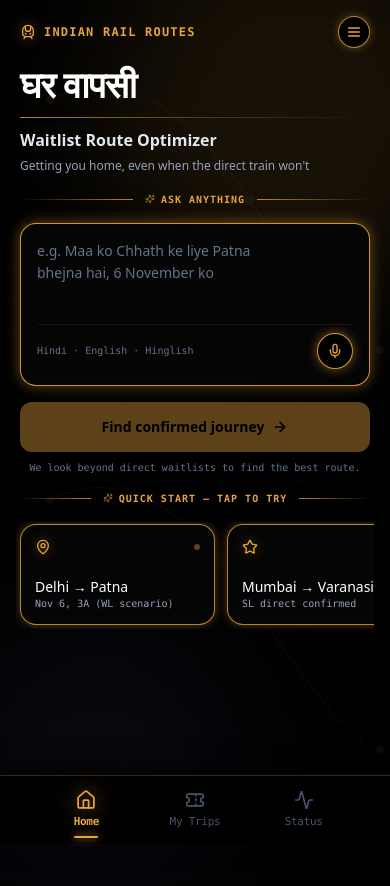
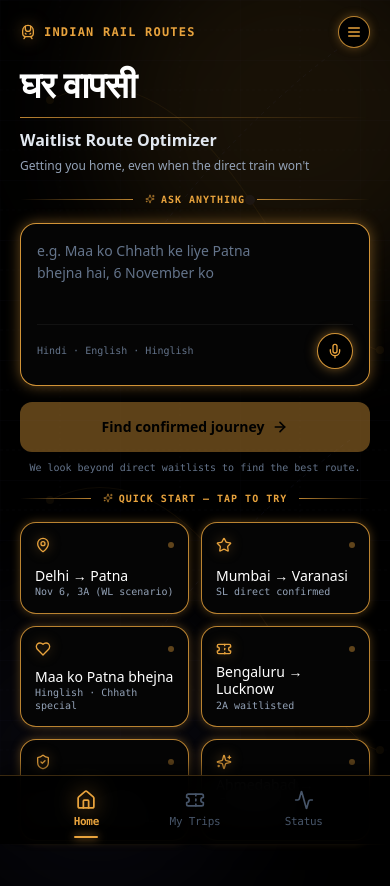
Before and after one commit to hdnanda/waitlist-route-optimizer, a Next.js app: page / in a window 390 px wide. Shown: the top 886 px of the page. Built offline with nearby package versions, Linux system fonts and the light colour scheme.

Commit message:
style: clean up quick start grid and styles

```diff
--- a/src/app/globals.css
+++ b/src/app/globals.css
@@ -53,12 +53,3 @@ body {
 .neon-glow-text {
   text-shadow: 0 0 10px rgba(232, 163, 61, 0.5);
 }
-
-/* Hide scrollbar for clean touch swipe */
-.no-scrollbar::-webkit-scrollbar {
-  display: none;
-}
-.no-scrollbar {
-  -ms-overflow-style: none;
-  scrollbar-width: none;
-}
--- a/src/app/page.tsx
+++ b/src/app/page.tsx
@@ -507,10 +507,10 @@ export default function HomePage() {
               </div>
             </section>
 
-            {/* ── Quick Start: Horizontal Scroll on Mobile (< md), 2-Col Grid on Desktop (md+) ── */}
+            {/* ── Quick Start 2x3 Grid (Below Search) ────────────────────────── */}
             <section className="mt-3">
               <GlowingSectionDivider title="QUICK START — TAP TO TRY" />
-              <div className="flex overflow-x-auto no-scrollbar gap-3 my-1 pb-1 pt-0.5 -mx-1 px-1 md:grid md:grid-cols-2 md:gap-3 md:overflow-visible md:pb-0 md:mx-0 md:px-0">
+              <div className="grid grid-cols-2 gap-3 my-1">
                 {EXAMPLE_CHIPS.map((chip) => {
                   const Icon = chip.icon;
                   return (
@@ -519,7 +519,7 @@ export default function HomePage() {
                       type="button"
                       onClick={() => void handleSearch(chip.input)}
                       disabled={loading}
-                      className="w-[195px] shrink-0 md:w-full md:shrink bg-[#050505] hover:bg-[#0A0A0A] rounded-2xl p-3.5 border border-[#E8A33D]/80 shadow-[0_0_10px_rgba(232,163,61,0.35)] hover:shadow-[0_0_18px_rgba(232,163,61,0.65),inset_0_0_10px_rgba(232,163,61,0.15)] flex flex-col justify-between cursor-pointer text-left transition-all duration-200 min-h-[92px] active:scale-[0.98]"
+                      className="bg-[#050505] hover:bg-[#0A0A0A] rounded-2xl p-3.5 border border-[#E8A33D]/80 shadow-[0_0_10px_rgba(232,163,61,0.35)] hover:shadow-[0_0_18px_rgba(232,163,61,0.65),inset_0_0_10px_rgba(232,163,61,0.15)] flex flex-col justify-between cursor-pointer text-left transition-all duration-200 min-h-[92px] active:scale-[0.98]"
                     >
                       <div className="flex items-center justify-between w-full">
                         <Icon className="h-4 w-4 text-[#E8A33D] drop-shadow-[0_0_6px_rgba(232,163,61,0.5)]" />
@@ -529,7 +529,7 @@ export default function HomePage() {
                         <p className="font-medium text-sm text-white leading-tight mt-1.5">
                           {chip.label}
                         </p>
-                        <p className="text-[10px] text-slate-400 font-mono mt-0.5 leading-tight truncate">
+                        <p className="text-[10px] text-slate-400 font-mono mt-0.5 leading-tight">
                           {chip.sublabel}
                         </p>
                       </div>
```
